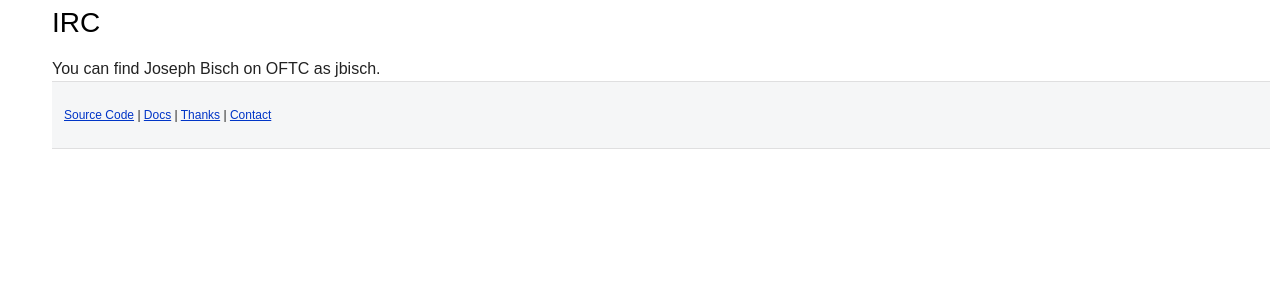
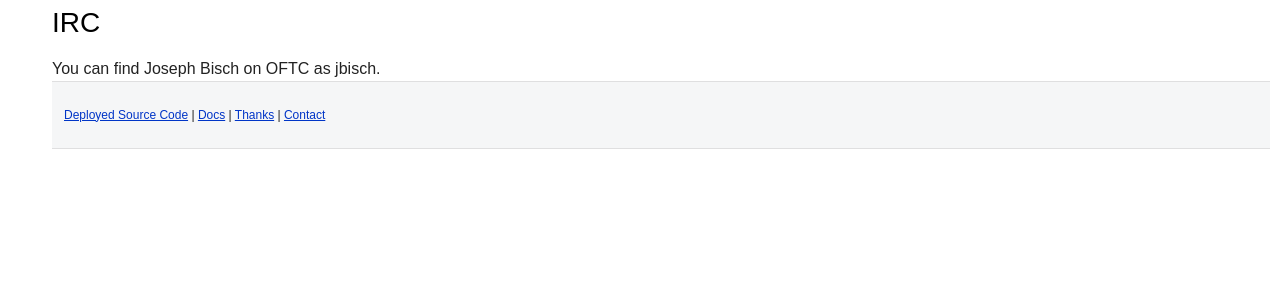
Before and after one commit to pombredanne/git-anonscm.debian.org-qa-debmetrics, a Flask app: page /contact in a window 1280 px wide. Shown: the part 276-576 px from the top of the page. Run offline with Flask 2, Linux system fonts and the light colour scheme; parts of the project's set-up code (start-up, migrations or seed data) failed here and were passed over; some libraries are stand-ins or nearby versions.

Commit message:
Point footer link to deployed version of source code

```diff
--- a/templates/layout.html
+++ b/templates/layout.html
@@ -32,7 +32,7 @@
         </div>
         <footer id="footer">
             <p>
-                <a href="http://anonscm.debian.org/gitweb/?p=users/josephbisch-guest/debmetrics.git;a=summary">Source Code</a>
+                <a href="http://anonscm.debian.org/gitweb/?p=users/josephbisch-guest/debmetrics.git;a=shortlog;h=refs/heads/deployed">Deployed Source Code</a>
                 | <a href="http://debmetrics.readthedocs.org/en/latest/">Docs</a>
                 | <a href="{{ url_for('thanks') }}">Thanks</a>
                 | <a href="{{ url_for('contact') }}">Contact</a>
```
